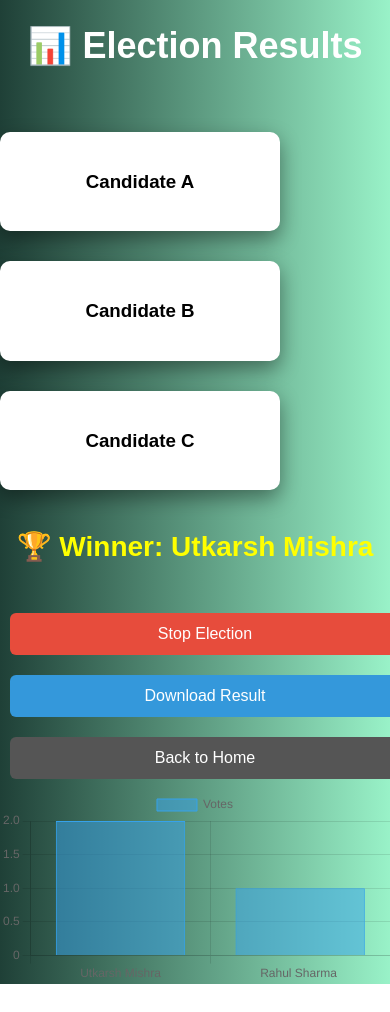
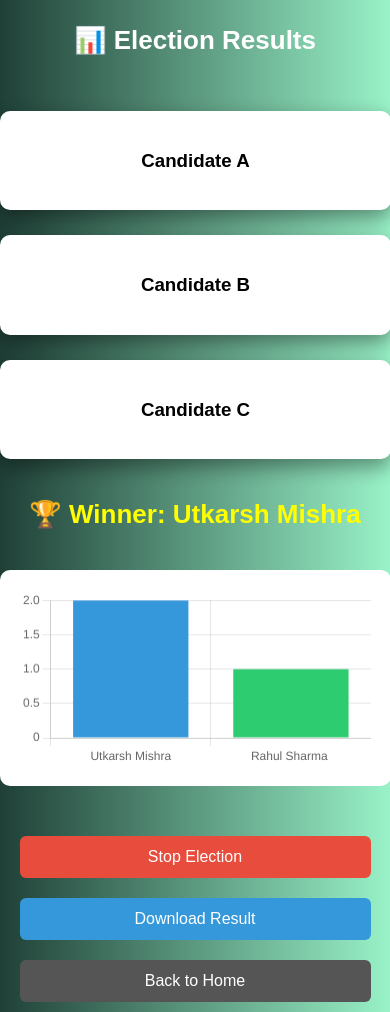
Before and after one commit to irahulvashisth01/smart-voting-system, a Flask app: page /result in a window 390 px wide. Before the commit the page ends 984 px from the top, so only its background shows below. Run offline with Flask 3, Linux system fonts and the light colour scheme; data comes from the database, SQL or seed files in the repository.

Commit message:
improved results page responsive + chart

```diff
--- a/templates/result.html
+++ b/templates/result.html
@@ -1,10 +1,13 @@
 <!DOCTYPE html>
 <html>
+
 <head>
+
+<title>Election Results</title>
+
+<meta name="viewport" content="width=device-width, initial-scale=1.0">
+<meta name="theme-color" content="#1f4037">
 <link rel="manifest" href="/static/manifest.json">
-<meta name="theme-color" content="#2c3e50">
-<meta name="viewport" content="width=device-width, initial-scale=1.0">
-<title>Election Results</title>
 
 <style>
 
@@ -16,17 +19,22 @@
 text-align:center;
 }
 
+/* HEADER */
+
 header{
-    font-size:36px;
+font-size:34px;
 padding:25px;
 font-weight:bold;
 }
 
+/* RESULT CARDS */
+
 .container{
 display:flex;
 justify-content:center;
-    gap:30px;
-    margin-top:40px;
+flex-wrap:wrap;
+gap:25px;
+margin-top:30px;
 }
 
 .card{
@@ -41,14 +49,19 @@
 .votes{
 font-size:28px;
 margin-top:10px;
+font-weight:bold;
 }
+
+/* WINNER */
 
 .winner{
 margin-top:40px;
-    font-size:28px;
+font-size:26px;
 font-weight:bold;
 color:yellow;
 }
+
+/* BUTTONS */
 
 .buttons{
 margin-top:40px;
@@ -61,6 +74,7 @@
 border-radius:6px;
 font-size:16px;
 cursor:pointer;
+transition:0.2s;
 }
 
 .stop{
@@ -78,41 +92,40 @@
 color:white;
 }
 
-/* MOBILE RESPONSIVE */
+button:hover{
+transform:scale(1.05);
+}
+
+/* CHART */
+
+.chart-box{
+width:90%;
+max-width:600px;
+margin:40px auto;
+background:white;
+padding:20px;
+border-radius:10px;
+}
+
+/* MOBILE */
 
 @media (max-width:768px){
 
+header{
+font-size:26px;
+}
+
 .container{
 flex-direction:column;
-width:95%;
+align-items:center;
 }
 
-.cards{
-flex-direction:column;
-}
-
-.sidebar{
-width:100%;
-height:auto;
-position:relative;
-}
-
-.content{
-margin-left:0;
-padding:15px;
-}
-
-table{
-display:block;
-overflow-x:auto;
+.card{
+width:90%;
 }
 
 button{
-width:100%;
-}
-
-input{
-width:100%;
+width:90%;
 }
 
 }
@@ -150,6 +163,10 @@
 🏆 Winner: {{winner}}
 </div>
 
+<div class="chart-box">
+<canvas id="resultChart"></canvas>
+</div>
+
 <div class="buttons">
 
 <a href="/stop_election">
@@ -165,24 +182,44 @@
 </a>
 
 </div>
+
 <script src="https://cdn.jsdelivr.net/npm/chart.js"></script>
 
-<canvas id="resultChart"></canvas>
+<script>
 
-<script>
 const data = {
 labels: {{ labels|safe }},
 datasets: [{
 label: 'Votes',
 data: {{ votes|safe }},
-        borderWidth: 1
+backgroundColor: [
+"#3498db",
+"#2ecc71",
+"#e74c3c",
+"#9b59b6",
+"#f1c40f"
+]
 }]
 };
 
-new Chart(document.getElementById('resultChart'), {
-    type: 'bar',
-    data: data
+new Chart(document.getElementById('resultChart'),{
+type:'bar',
+data:data,
+options:{
+responsive:true,
+plugins:{
+legend:{display:false}
+}
+}
 });
+
+/* SERVICE WORKER */
+
+if ('serviceWorker' in navigator) {
+navigator.serviceWorker.register('/static/service-worker.js')
+.then(()=>console.log("Service Worker Registered"));
+}
+
 </script>
 
 </body>
```
Lines whose indentation alone changed are shown as unchanged.
